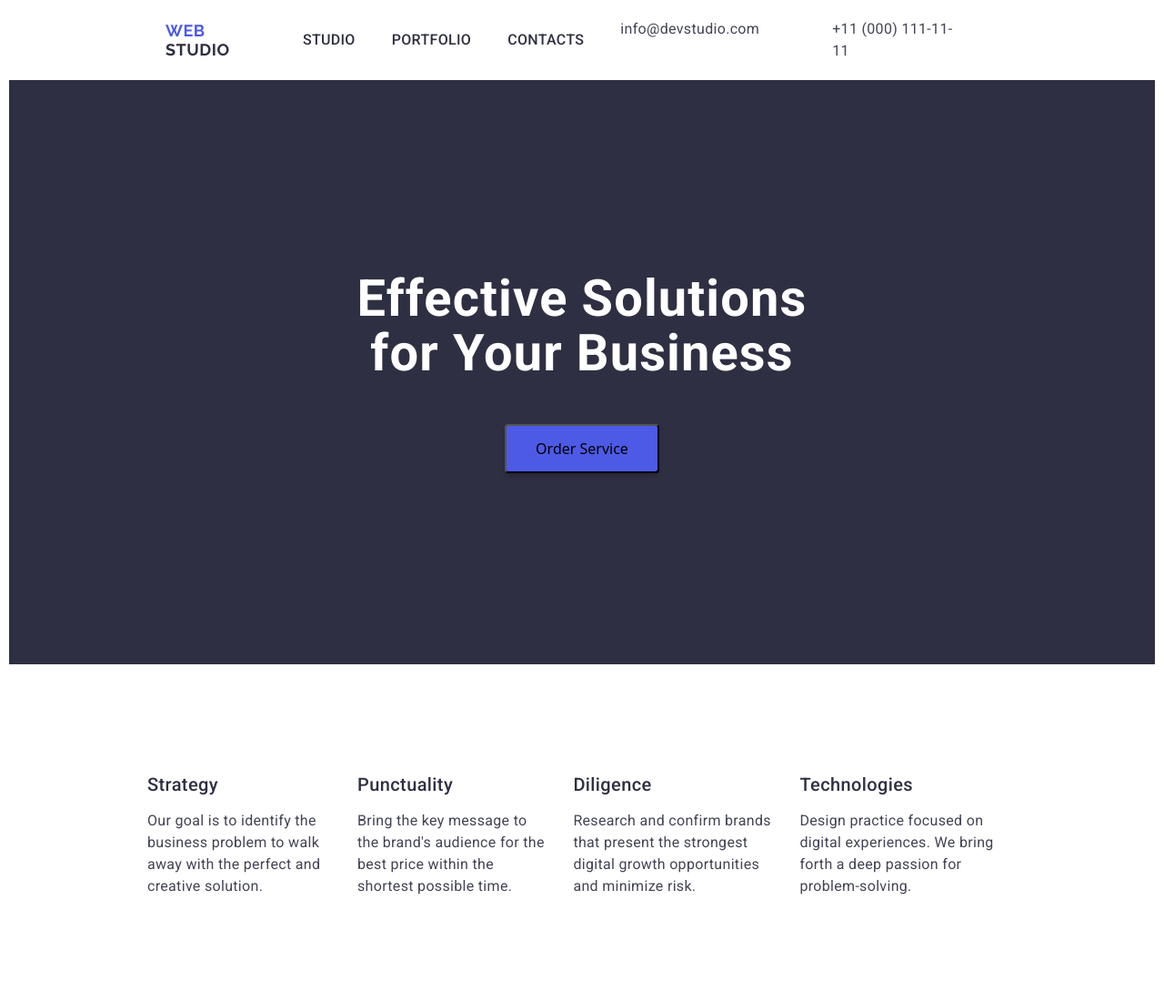
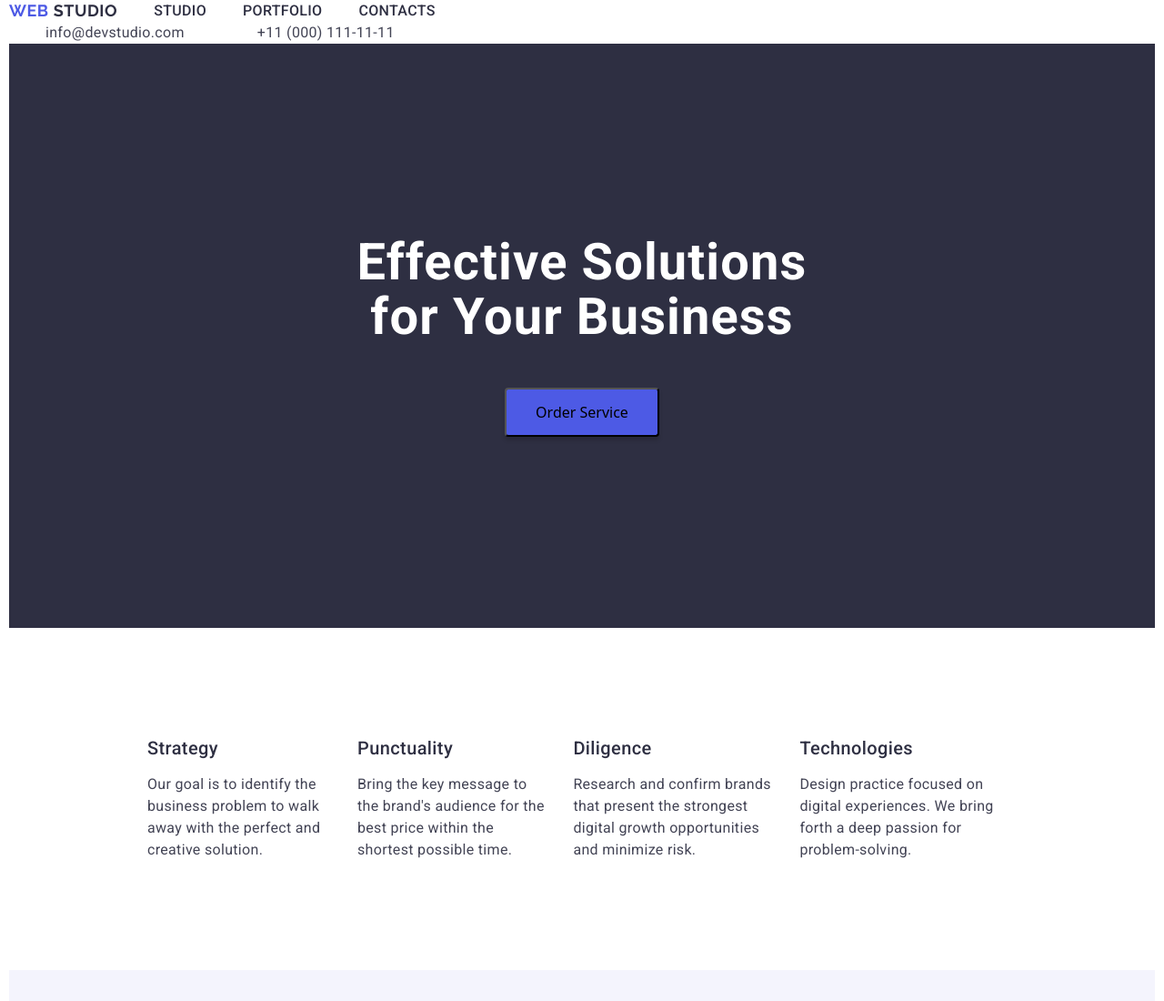
Before and after one commit to Bayronix/goit-markup-hw-02, a plain HTML site: page index.html in a window 1280 px wide. Shown: the top 1100 px of the page at 91% size. Drawn offline with nearby package versions, Linux system fonts and the light colour scheme.

Commit message:
header-1

```diff
--- a/css/styles.css
+++ b/css/styles.css
@@ -5,9 +5,6 @@ body {
   padding-right: 10px;
 }
 
-/* Решта стилів залишаєте без змін */
-
-/* Загальні стилі для текстових блоків */
 .text-block {
   overflow: hidden;
   max-width: 100%;
@@ -15,34 +12,35 @@ body {
 
 .title-1 {
   color: var(--NAVY-BLUE, #2e2f42);
-  font-family: Raleway;
+  font-family: Raleway, sans-serif;
   font-size: 18px;
   font-weight: 700;
-  line-height: 21px;
-  letter-spacing: 0.54px;
+  line-height: 1.17;
+  letter-spacing: 0.03em;
   text-transform: uppercase;
   text-decoration: none;
+  display: flex;
+  align-items: center;
 }
 
 .web-wrapp {
   color: var(--IRIS, #4d5ae5);
-  font-family: Raleway;
+  font-family: Raleway, sans-serif;
   font-size: 18px;
   font-weight: 700;
-  line-height: 21px;
-  letter-spacing: 0.54px;
+  line-height: 1.17;
+  letter-spacing: 0.03em;
   text-transform: uppercase;
+  margin-right: 5px;
+  /* Додавання відступу між "Web" та "Studio" */
 }
 
-.header-1 {
-  display: flex;
-  justify-content: space-between;
-  align-items: center;
-  padding: 20px;
-  margin-left: 152px;
-  margin-right: 152px;
+.web-wrapp-1 {
+  color: #2e2f42;
+  /* Заміна змінної кольору для span відповідно до опису */
 }
 
+/* Стилі для навігації */
 .navigation {
   display: flex;
   align-items: center;
@@ -53,11 +51,18 @@ body {
   font-family: Roboto;
   font-size: 16px;
   font-weight: 500;
-  line-height: 24px;
-  letter-spacing: 0.32px;
+  line-height: 1.5;
+  letter-spacing: 0.02em;
   text-transform: uppercase;
+  text-decoration: none;
   margin-left: 40px;
-  text-decoration: none;
+  transition: color 0.3s ease-in-out;
+}
+
+.navigation-container:hover,
+.navigation-container:focus {
+  color: #404bbf;
+  /* Зміна кольору при наведенні та фокусі */
 }
 
 /* Обнулення внутрішніх відступів та вирівнювання тексту в списку */
@@ -95,6 +100,7 @@ li {
   color: var(--SLATE, #434455);
   text-decoration: none;
 }
+
 /* Main-content */
 /* Section-1 */
 .main-logo {
@@ -129,6 +135,7 @@ li {
   width: fit-content;
   margin: 48px auto 188px;
 }
+
 /* Section-2 */
 .Information {
   margin-left: 152px;
@@ -158,6 +165,7 @@ li {
   margin-bottom: 120px;
   margin-right: 24px;
 }
+
 /* Section-3 */
 .Team {
   color: var(--NAVY-BLUE, #2e2f42);
@@ -167,11 +175,13 @@ li {
   font-size: 36px;
   font-style: normal;
   font-weight: 700;
-  line-height: 40px; /* 111.111% */
+  line-height: 40px;
+  /* 111.111% */
   letter-spacing: 0.72px;
   text-transform: capitalize;
   margin-top: 120px;
 }
+
 .Team-section {
   border: 2px solid #f4f4fd;
   background-color: #f4f4fd;
@@ -202,6 +212,7 @@ li {
   border: 1px solid var(--CORNFLOWER, #e7e9fc);
   background: var(--WHITE, #fff);
 }
+
 .Portfolio {
   color: var(--NAVY-BLUE, #2e2f42);
   text-align: center;
@@ -211,7 +222,8 @@ li {
   font-size: 36px;
   font-style: normal;
   font-weight: 700;
-  line-height: 40px; /* 111.111% */
+  line-height: 40px;
+  /* 111.111% */
   letter-spacing: 0.72px;
   text-transform: capitalize;
 }
@@ -225,17 +237,18 @@ li {
 }
 
 .Start-apps {
-  width: calc(
-    33.33% - 20px
-  ); /* Розрахована ширина для 3-х елементів в ряду і з відступом між ними */
+  width: calc(33.33% - 20px);
+  /* Розрахована ширина для 3-х елементів в ряду і з відступом між ними */
   box-sizing: border-box;
   display: flex;
   flex-direction: column;
   justify-content: center;
   align-items: center;
-  gap: 20px; /* Відстань між зображенням та текстом */
+  gap: 20px;
+  /* Відстань між зображенням та текстом */
   margin-right: 0 24px;
 }
+
 /* Footer */
 .title-2 {
   color: var(--NAVY-BLUE, #2e2f42);
@@ -265,11 +278,13 @@ li {
   color: #fff;
   padding: 20px;
 }
+
 .Studio {
   color: var(--CLOUD, #f4f4fd);
   font-size: 18px;
   font-weight: 700;
-  line-height: 21px; /* 116.667% */
+  line-height: 21px;
+  /* 116.667% */
   letter-spacing: 0.54px;
   text-transform: uppercase;
   margin-right: 1080px;
@@ -283,7 +298,8 @@ li {
   font-size: 16px;
   font-style: normal;
   font-weight: 400;
-  line-height: 24px; /* 150% */
+  line-height: 24px;
+  /* 150% */
   letter-spacing: 0.32px;
   margin-left: 152px;
   margin-right: 1080px;
```
